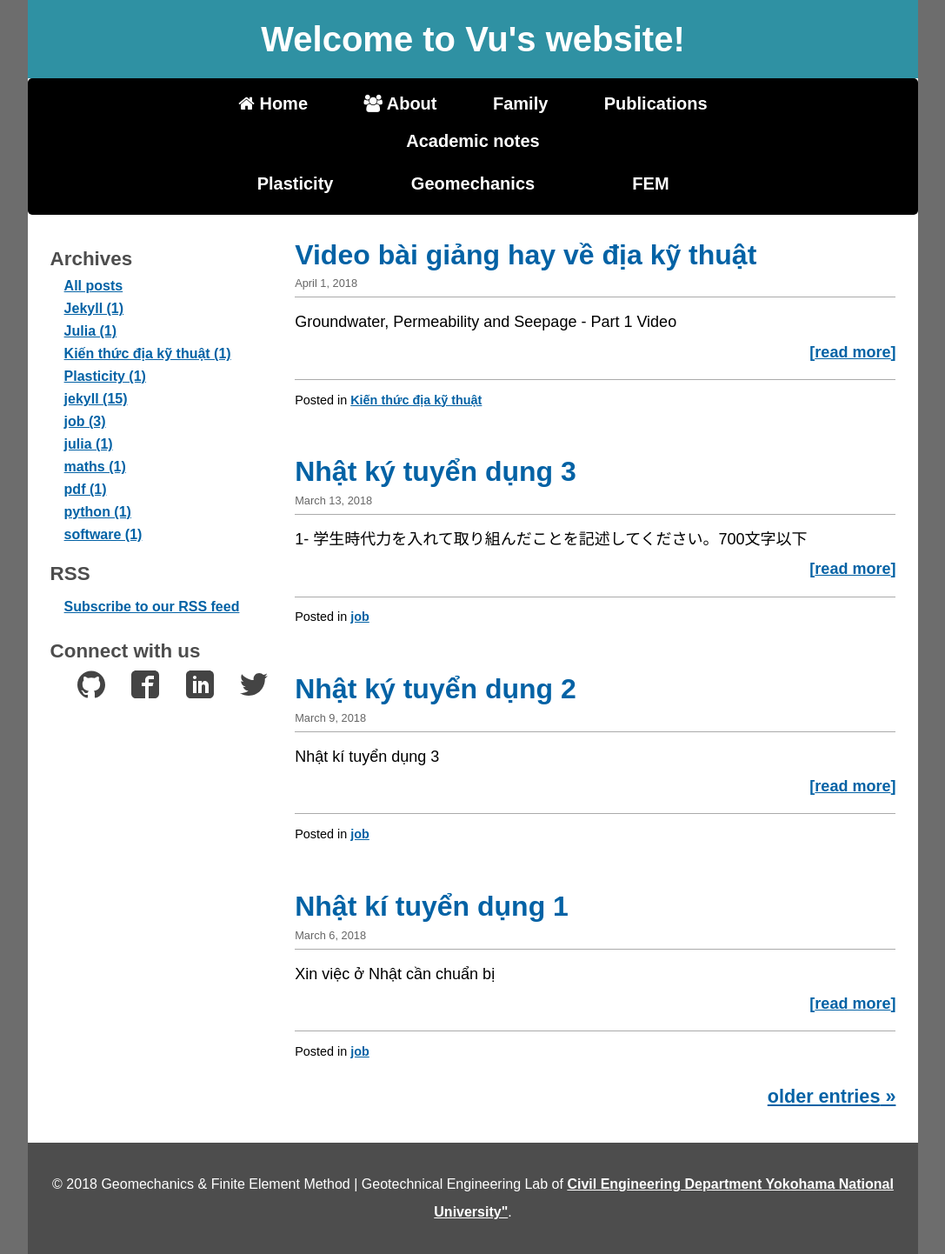
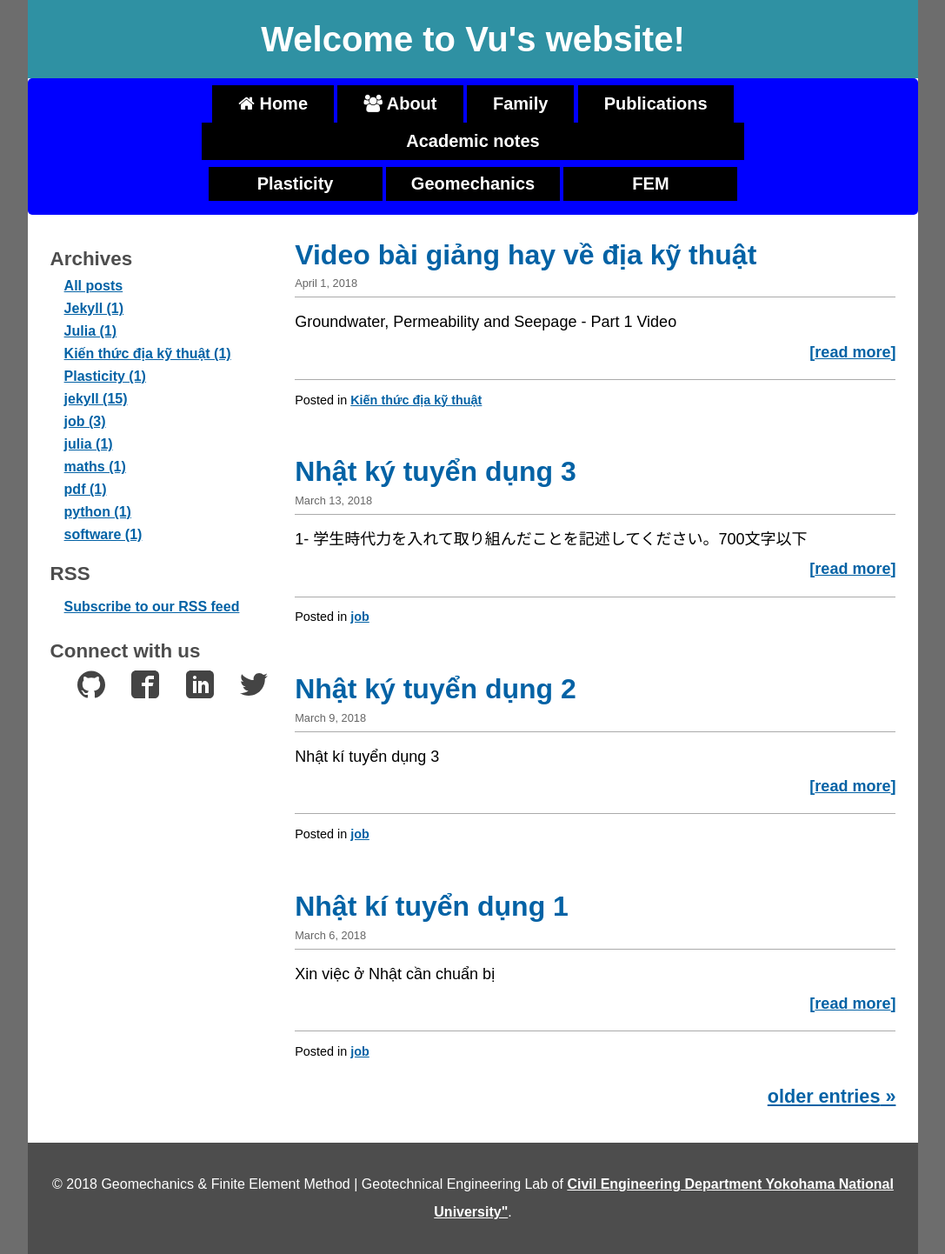
Before and after one commit to quangvunp/geomechanics, a Jekyll site: the page built from index.html, in a window 1280 px wide. Shown: the whole page at 87% size, without its empty margins (96-1183 px from the left). Built offline with Jekyll 4.4.1, drawn with Linux system fonts in a browser that asks for light colours; the list of posts is cut into pages by our own code.

Commit message:
Update main.css

```diff
--- a/css/main.css
+++ b/css/main.css
@@ -16,7 +16,7 @@
    top navigation styles
 -----------------------------------------------------*/
 #navbar ul {
-	background-color: #000;
+	background-color: blue;/*#000;*/
 	list-style-type: none;
 	text-align: center;
 	margin: 0px;
```
